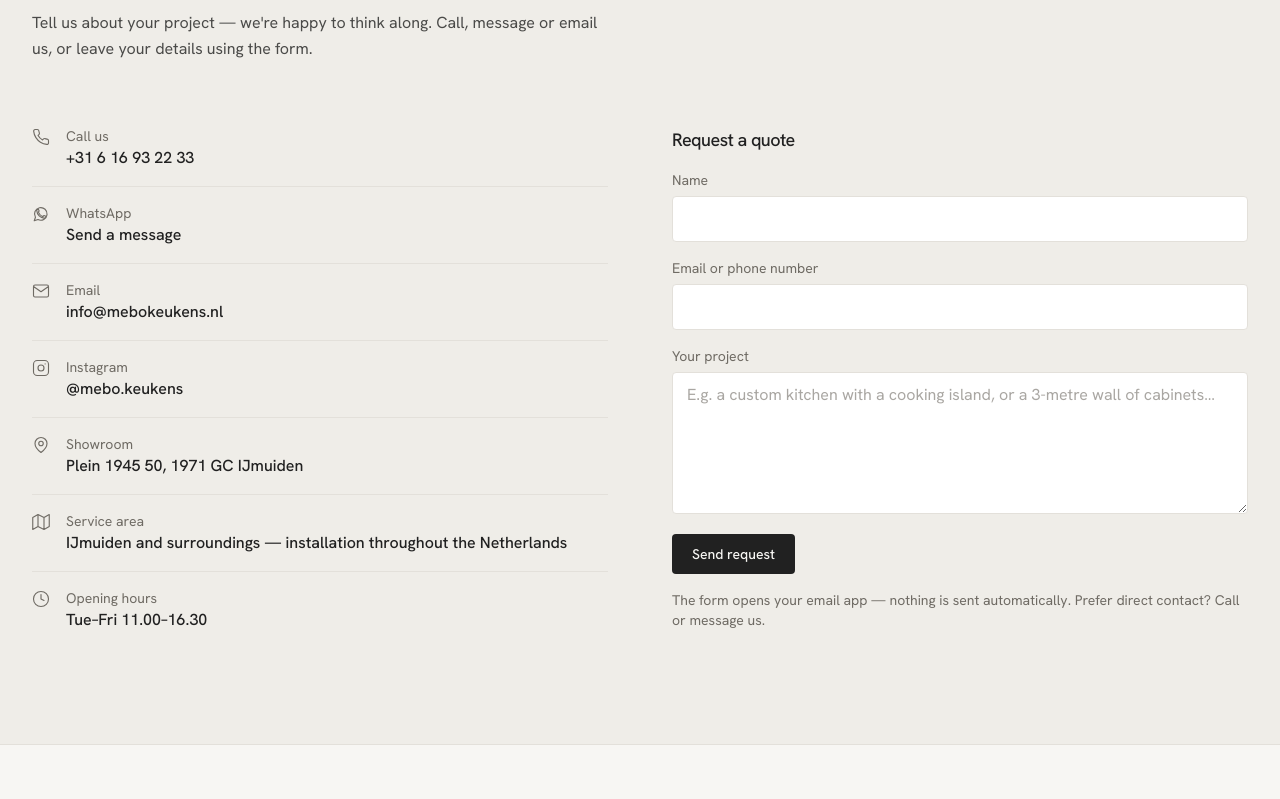
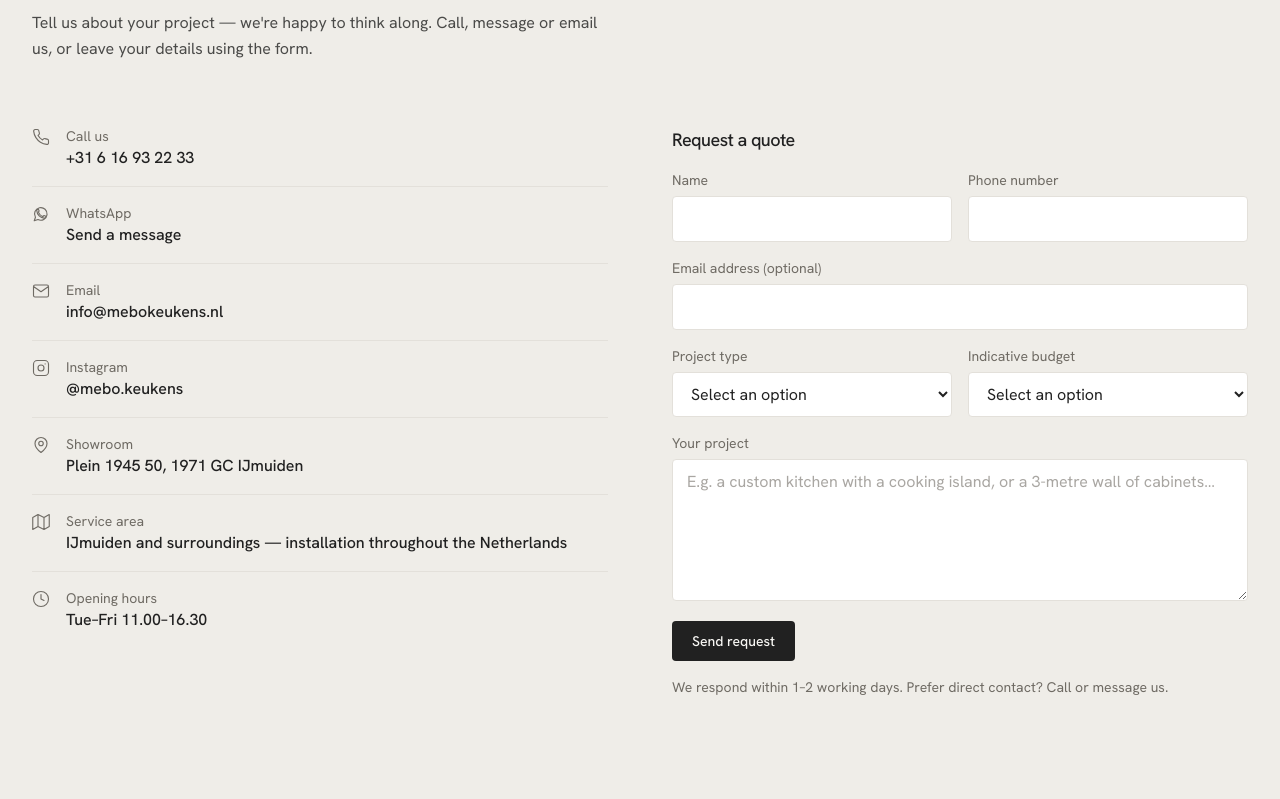
Before and after one commit to Andeaf/mebo, a Next.js app: page /en in a window 1280 px wide. Shown: the part 5760-6559 px from the top of the page. Built offline with nearby package versions, Linux system fonts and the light colour scheme.

Commit message:
Add quote request form with Resend-backed API route and mailto fallback

```diff
--- a/messages/en.json
+++ b/messages/en.json
@@ -155,11 +155,31 @@
     "form": {
       "title": "Request a quote",
       "name": "Name",
-      "contact": "Email or phone number",
+      "phone": "Phone number",
+      "email": "Email address (optional)",
+      "projectType": "Project type",
+      "projectTypeOptions": {
+        "keuken": "Custom kitchen",
+        "meubel": "Custom furniture",
+        "beide": "Kitchen and furniture",
+        "anders": "Something else"
+      },
+      "budget": "Indicative budget",
+      "budgetOptions": {
+        "b1": "Up to €10,000",
+        "b2": "€10,000 – €20,000",
+        "b3": "€20,000 – €35,000",
+        "b4": "More than €35,000",
+        "b5": "Not sure yet"
+      },
+      "selectPlaceholder": "Select an option",
       "message": "Your project",
       "messagePlaceholder": "E.g. a custom kitchen with a cooking island, or a 3-metre wall of cabinets…",
       "submit": "Send request",
-      "note": "The form opens your email app — nothing is sent automatically. Prefer direct contact? Call or message us.",
+      "sending": "Sending…",
+      "success": "Thank you for your request! We will contact you within 1–2 working days.",
+      "errorMailto": "Direct sending didn't work — we've prepared your message in your email app instead. You can also call or message us.",
+      "note": "We respond within 1–2 working days. Prefer direct contact? Call or message us.",
       "subject": "Quote request via mebokeukens.nl"
     }
   },
--- a/messages/nl.json
+++ b/messages/nl.json
@@ -155,11 +155,31 @@
     "form": {
       "title": "Offerte aanvragen",
       "name": "Naam",
-      "contact": "E-mail of telefoonnummer",
+      "phone": "Telefoonnummer",
+      "email": "E-mailadres (optioneel)",
+      "projectType": "Type project",
+      "projectTypeOptions": {
+        "keuken": "Keuken op maat",
+        "meubel": "Meubel op maat",
+        "beide": "Keuken én meubels",
+        "anders": "Iets anders"
+      },
+      "budget": "Indicatief budget",
+      "budgetOptions": {
+        "b1": "Tot € 10.000",
+        "b2": "€ 10.000 – € 20.000",
+        "b3": "€ 20.000 – € 35.000",
+        "b4": "Meer dan € 35.000",
+        "b5": "Weet ik nog niet"
+      },
+      "selectPlaceholder": "Maak een keuze",
       "message": "Uw project",
       "messagePlaceholder": "Bijv. een keuken op maat met kookeiland, of een kastenwand van 3 meter…",
       "submit": "Verstuur aanvraag",
-      "note": "Het formulier opent uw e-mailprogramma — er wordt niets automatisch verzonden. Liever direct contact? Bel of app ons.",
+      "sending": "Versturen…",
+      "success": "Bedankt voor uw aanvraag! We nemen binnen 1–2 werkdagen contact met u op.",
+      "errorMailto": "Direct verzenden lukte niet — we hebben uw bericht klaargezet in uw e-mailprogramma. U kunt ons ook bellen of appen.",
+      "note": "We reageren binnen 1–2 werkdagen. Liever direct contact? Bel of app ons.",
       "subject": "Offerteaanvraag via mebokeukens.nl"
     }
   },
--- /dev/null
+++ b/src/app/api/offerte/route.ts
@@ -0,0 +1,85 @@
+import { NextResponse } from "next/server";
+import { company } from "@/lib/company";
+
+// Quote-request endpoint: validates the form payload and forwards it as an
+// email via Resend. Without RESEND_API_KEY it answers 503 and the client
+// falls back to a mailto: compose, so no request is ever lost.
+
+function field(value: unknown, max: number): string {
+  if (typeof value !== "string") return "";
+  return value.replace(/[\r\n]+/g, " ").trim().slice(0, max);
+}
+
+export async function POST(request: Request) {
+  let data: Record<string, unknown>;
+  try {
+    data = await request.json();
+  } catch {
+    return NextResponse.json({ error: "bad_request" }, { status: 400 });
+  }
+
+  const name = field(data.name, 100);
+  const phone = field(data.phone, 40);
+  const email = field(data.email, 120);
+  const projectType = field(data.projectType, 60);
+  const budget = field(data.budget, 60);
+  const locale = field(data.locale, 5);
+  const website = field(data.website, 200); // honeypot
+  const startedAt = typeof data.startedAt === "number" ? data.startedAt : 0;
+  const message =
+    typeof data.message === "string" ? data.message.trim().slice(0, 4000) : "";
+
+  // Honeypot filled or submitted within 2s of page load: almost certainly a
+  // bot — pretend success so it learns nothing.
+  if (website || (startedAt > 0 && Date.now() - startedAt < 2000)) {
+    return NextResponse.json({ ok: true });
+  }
+
+  if (!name || !phone || !message) {
+    return NextResponse.json({ error: "missing_fields" }, { status: 400 });
+  }
+  if (email && !/^[^\s@]+@[^\s@]+\.[^\s@]+$/.test(email)) {
+    return NextResponse.json({ error: "invalid_email" }, { status: 400 });
+  }
+
+  const apiKey = process.env.RESEND_API_KEY;
+  if (!apiKey) {
+    return NextResponse.json({ error: "not_configured" }, { status: 503 });
+  }
+
+  // The owner reads Dutch — the notification email is always in Dutch,
+  // whichever language the visitor used.
+  const text = [
+    `Naam: ${name}`,
+    `Telefoon: ${phone}`,
+    `E-mail: ${email || "-"}`,
+    `Type project: ${projectType || "-"}`,
+    `Indicatief budget: ${budget || "-"}`,
+    "",
+    message,
+    "",
+    `— Verzonden via het offerteformulier op ${company.siteUrl} (${locale || "nl"})`,
+  ].join("\n");
+
+  const res = await fetch("https://api.resend.com/emails", {
+    method: "POST",
+    headers: {
+      Authorization: `Bearer ${apiKey}`,
+      "Content-Type": "application/json",
+    },
+    body: JSON.stringify({
+      from: process.env.QUOTE_FROM_EMAIL || "Mebo offerteformulier <onboarding@resend.dev>",
+      to: [process.env.QUOTE_TO_EMAIL || company.email],
+      reply_to: email || undefined,
+      subject: `Offerteaanvraag van ${name}`,
+      text,
+    }),
+  });
+
+  if (!res.ok) {
+    console.error("Resend error", res.status, await res.text());
+    return NextResponse.json({ error: "send_failed" }, { status: 502 });
+  }
+
+  return NextResponse.json({ ok: true });
+}
--- a/src/components/ContactSection.tsx
+++ b/src/components/ContactSection.tsx
@@ -1,7 +1,7 @@
 "use client";
 
-import { useTranslations } from "next-intl";
-import type { FormEvent } from "react";
+import { useLocale, useTranslations } from "next-intl";
+import { useRef, useState, type FormEvent } from "react";
 import { company } from "@/lib/company";
 import FadeUp from "./FadeUp";
 
@@ -39,22 +39,55 @@ const ICONS = {
 
 export default function ContactSection() {
   const t = useTranslations("contact");
+  const locale = useLocale();
+  const [status, setStatus] = useState<"idle" | "sending" | "success" | "error">("idle");
+  // The server drops submissions that arrive within 2s of page load (bots).
+  const startedAt = useRef(Date.now());
 
-  // TODO: connect to Formspree/Resend later. Until then the form composes an
-  // email in the visitor's own mail app, so no message can get lost silently.
-  function handleSubmit(event: FormEvent<HTMLFormElement>) {
+  async function handleSubmit(event: FormEvent<HTMLFormElement>) {
     event.preventDefault();
-    const data = new FormData(event.currentTarget);
+    const form = event.currentTarget;
+    const data = new FormData(form);
+    const projectTypeKey = String(data.get("projectType") ?? "");
+    const budgetKey = String(data.get("budget") ?? "");
+    const payload = {
+      name: String(data.get("name") ?? ""),
+      phone: String(data.get("phone") ?? ""),
+      email: String(data.get("email") ?? ""),
+      projectType: projectTypeKey ? t(`form.projectTypeOptions.${projectTypeKey}`) : "",
+      budget: budgetKey ? t(`form.budgetOptions.${budgetKey}`) : "",
+      message: String(data.get("message") ?? ""),
+      locale,
+      website: String(data.get("website") ?? ""),
+      startedAt: startedAt.current,
+    };
+
+    setStatus("sending");
+    try {
+      const res = await fetch("/api/offerte", {
+        method: "POST",
+        headers: { "Content-Type": "application/json" },
+        body: JSON.stringify(payload),
+      });
+      if (!res.ok) throw new Error(`status ${res.status}`);
+      setStatus("success");
+    } catch {
+      // Server unavailable or not configured — compose the email in the
+      // visitor's own mail app instead, so the request is never lost.
+      setStatus("error");
       const body = [
-      `${t("form.name")}: ${data.get("name")}`,
-      `${t("form.contact")}: ${data.get("contact")}`,
+        `${t("form.name")}: ${payload.name}`,
+        `${t("form.phone")}: ${payload.phone}`,
+        `${t("form.email")}: ${payload.email || "-"}`,
+        `${t("form.projectType")}: ${payload.projectType || "-"}`,
+        `${t("form.budget")}: ${payload.budget || "-"}`,
         "",
-      `${data.get("message")}`,
+        payload.message,
       ].join("\n");
-    const url = `mailto:${company.email}?subject=${encodeURIComponent(
+      window.location.href = `mailto:${company.email}?subject=${encodeURIComponent(
         t("form.subject"),
       )}&body=${encodeURIComponent(body)}`;
-    window.location.href = url;
+    }
   }
 
   const inputClass =
@@ -157,18 +190,81 @@ export default function ContactSection() {
           </FadeUp>
 
           <FadeUp delay={0.1}>
+            {status === "success" ? (
+              <div className="flex flex-col gap-3 rounded-sm border border-line bg-white p-6">
+                <h3 className="text-lg font-medium tracking-tight-3">
+                  {t("form.title")}
+                </h3>
+                <p className="text-base leading-relaxed text-pretty text-ink-soft">
+                  {t("form.success")}
+                </p>
+              </div>
+            ) : (
               <form onSubmit={handleSubmit} className="flex flex-col gap-4">
                 <h3 className="text-lg font-medium tracking-tight-3">
                   {t("form.title")}
                 </h3>
+                <div className="grid gap-4 sm:grid-cols-2">
                   <label className="flex flex-col gap-1.5">
                     <span className="text-sm text-muted">{t("form.name")}</span>
-                <input name="name" type="text" required className={inputClass} />
+                    <input
+                      name="name"
+                      type="text"
+                      required
+                      autoComplete="name"
+                      className={inputClass}
+                    />
                   </label>
                   <label className="flex flex-col gap-1.5">
-                <span className="text-sm text-muted">{t("form.contact")}</span>
-                <input name="contact" type="text" required className={inputClass} />
+                    <span className="text-sm text-muted">{t("form.phone")}</span>
+                    <input
+                      name="phone"
+                      type="tel"
+                      required
+                      autoComplete="tel"
+                      className={inputClass}
+                    />
                   </label>
+                </div>
+                <label className="flex flex-col gap-1.5">
+                  <span className="text-sm text-muted">{t("form.email")}</span>
+                  <input
+                    name="email"
+                    type="email"
+                    autoComplete="email"
+                    className={inputClass}
+                  />
+                </label>
+                <div className="grid gap-4 sm:grid-cols-2">
+                  <label className="flex flex-col gap-1.5">
+                    <span className="text-sm text-muted">{t("form.projectType")}</span>
+                    <select
+                      name="projectType"
+                      required
+                      defaultValue=""
+                      className={inputClass}
+                    >
+                      <option value="" disabled>
+                        {t("form.selectPlaceholder")}
+                      </option>
+                      <option value="keuken">{t("form.projectTypeOptions.keuken")}</option>
+                      <option value="meubel">{t("form.projectTypeOptions.meubel")}</option>
+                      <option value="beide">{t("form.projectTypeOptions.beide")}</option>
+                      <option value="anders">{t("form.projectTypeOptions.anders")}</option>
+                    </select>
+                  </label>
+                  <label className="flex flex-col gap-1.5">
+                    <span className="text-sm text-muted">{t("form.budget")}</span>
+                    <select name="budget" defaultValue="" className={inputClass}>
+                      <option value="">{t("form.selectPlaceholder")}</option>
+                      <option value="b1">{t("form.budgetOptions.b1")}</option>
+                      <option value="b2">{t("form.budgetOptions.b2")}</option>
+                      <option value="b3">{t("form.budgetOptions.b3")}</option>
+                      <option value="b4">{t("form.budgetOptions.b4")}</option>
+                      <option value="b5">{t("form.budgetOptions.b5")}</option>
+                    </select>
+                  </label>
+                </div>
                 <label className="flex flex-col gap-1.5">
                   <span className="text-sm text-muted">{t("form.message")}</span>
                   <textarea
@@ -179,14 +275,28 @@ export default function ContactSection() {
                     className={inputClass}
                   />
                 </label>
+                {/* Honeypot — invisible to visitors, tempting for bots */}
+                <div className="hidden" aria-hidden="true">
+                  <label>
+                    Website
+                    <input name="website" type="text" tabIndex={-1} autoComplete="off" />
+                  </label>
+                </div>
                 <button
                   type="submit"
-                className="mt-1 cursor-pointer self-start rounded-sm bg-ink px-5 py-2.5 text-sm font-medium text-cream transition-colors hover:bg-ink-soft"
+                  disabled={status === "sending"}
+                  className="mt-1 cursor-pointer self-start rounded-sm bg-ink px-5 py-2.5 text-sm font-medium text-cream transition-colors hover:bg-ink-soft disabled:cursor-default disabled:opacity-60"
                 >
-                {t("form.submit")}
+                  {status === "sending" ? t("form.sending") : t("form.submit")}
                 </button>
+                {status === "error" && (
+                  <p className="text-sm text-pretty text-[#9a3324]">
+                    {t("form.errorMailto")}
+                  </p>
+                )}
                 <p className="text-sm text-pretty text-muted">{t("form.note")}</p>
               </form>
+            )}
           </FadeUp>
         </div>
       </div>
```
Also changed, not shown: 1 other file (tests, documents, lock files or other folders). Lines whose indentation alone changed are shown as unchanged.
